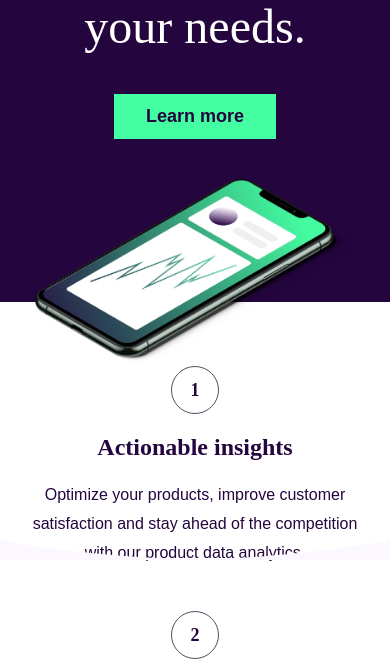
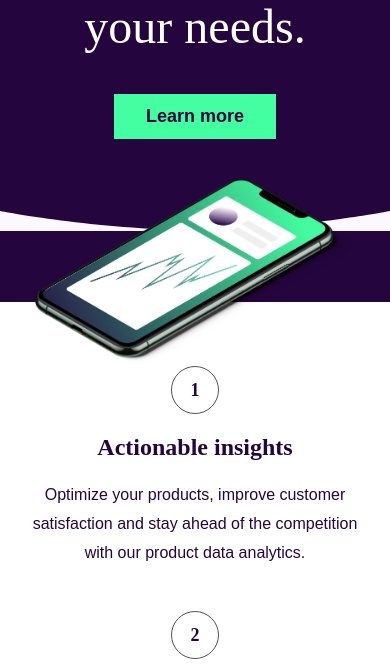
Before and after one commit to Mazen922/workit-landing-page, a plain HTML site: page index.html in a window 390 px wide. Shown: the part 179-844 px from the top of the page. Drawn offline with Linux system fonts and the light colour scheme.

Commit message:
mobile edits

```diff
--- a/Css/index.css
+++ b/Css/index.css
@@ -274,7 +274,7 @@ body {
     height: 25px;
     }
     .container .hero-section:after {
-        bottom: 169px;
+        top: 40%;
     }
 .header-section {
     gap: 40px;
```
